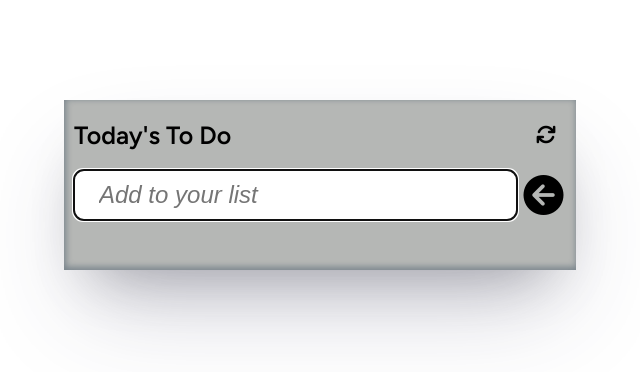
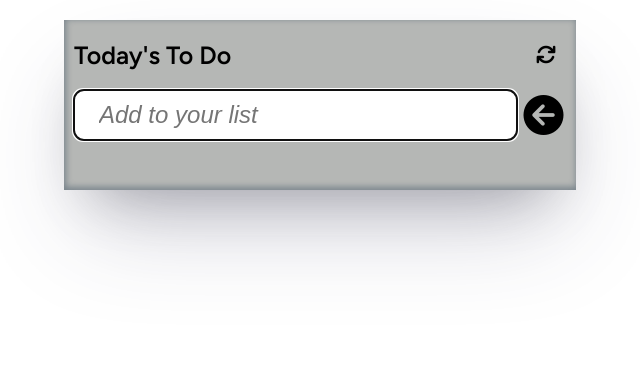
Before and after one commit to mosidrum/To-do-list, a website built with webpack: page src/index.html in a window 1280 px wide. Shown: the whole page, without its empty margins (320-960 px from the left). Built offline with nearby package versions, Linux system fonts and the light colour scheme.

Commit message:
Update syles

```diff
--- a/src/style.css
+++ b/src/style.css
@@ -211,11 +211,12 @@ input[type="checkbox"]:checked {
 
   .todo-container {
     position: relative;
-    top: 100px;
+    top: 20px;
     display: flex;
     align-items: center;
     justify-content: center;
     margin: 0 auto;
+    margin-bottom: 50px;
     width: 40%;
     background: var(--ground);
     padding: 10px;
```
